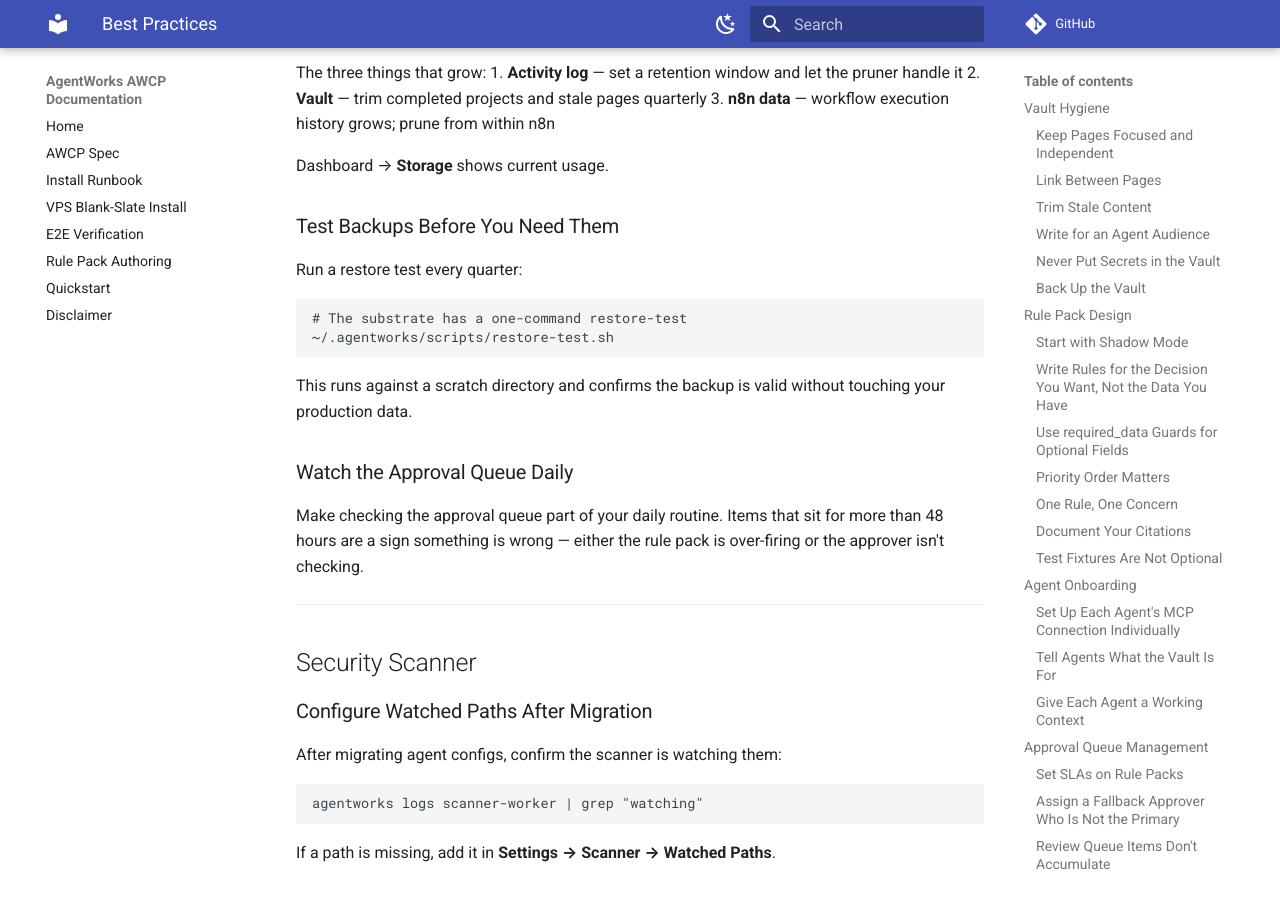
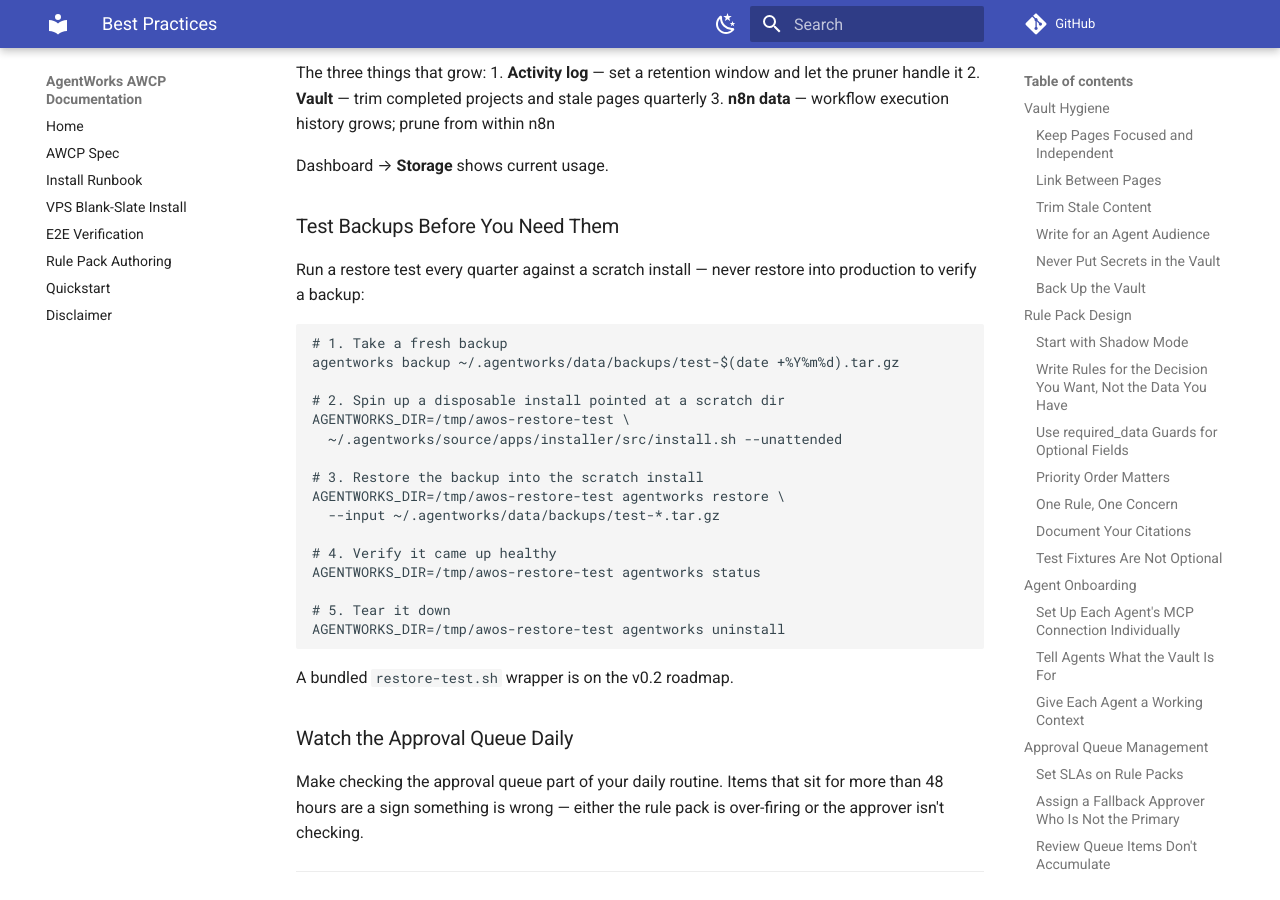
Before and after one commit to SGridworks/agentworks-os-vps, an MkDocs documentation site: the page built from docs/best-practices.md, in a window 1280 px wide and 900 px high, scrolled down 6528 px. Built offline with MkDocs 1.6.1 and Material for MkDocs 9.7.7, drawn with Linux system fonts in a browser that asks for light colours; comment, search, counter and statistics services are not loaded.

Commit message:
fix(v0.1.9): pre-release audit round 5 fixes
7 HIGH + 1 MEDIUM from the fifth pre-release pass against e7c0108.

- vault-graph admin BFF returns 200 with empty graph + a 'wire VAULT_ROOT
  to enable' notice on default install, instead of a confusing 500
  config_missing. Operators who want the Memory Vault Viewer wired add
  the bind mount + env vars themselves (documented).
- AI-AGENT-INSTALL-GUIDE.md vault layout: default is
  ~/.agentworks/data/vault/<tenant_id>/, not the legacy /Users/2agents/vault/wiki
  path the compose file never honored.
- install-runbook.md Step 7: n8n custom NODES are pre-loaded but starter
  WORKFLOWS are not auto-seeded. Documents the create-owner-then-seed
  flow with required N8N_ADMIN_EMAIL / N8N_ADMIN_PASSWORD env vars.
- workflows/02-outbound-dispatch.json: swap PolicyCheck outputs 1 and 2
  to match the node definition (outputs are [allow, block, review];
  workflow now correctly routes block -> Audit, review -> Route to Review).
- AI-AGENT-VAULT-HYGIENE.md §1.1: discover the tenant via /api/tenants
  (no tenant-bootstrap.json file ships in v0.1.9), and read the vault
  from the bind-mount path ~/.agentworks/data/vault.
- best-practices.md restore-test guidance: drops the bogus
  ~/.agentworks/scripts/restore-test.sh reference (no such script ships)
  and gives the explicit scratch-AGENTWORKS_DIR install + restore +
  verify + uninstall pattern that works today.
- smoke-test.sh adds an admin BFF check (/api/admin/vault-graph) so a
  500 response on first-run dashboard features fails the install gate.
- install.sh existing-install handoff runs 'update' (which is a no-op
  on same version) THEN 'restart' + smoke-test.sh, so a partial-failure
  retry actually re-runs the failure gate instead of returning early.

````diff
--- a/docs/best-practices.md
+++ b/docs/best-practices.md
@@ -263,14 +263,29 @@ Dashboard → **Storage** shows current usage.
 
 ### Test Backups Before You Need Them
 
-Run a restore test every quarter:
+Run a restore test every quarter against a scratch install — never restore
+into production to verify a backup:
 
 ```bash
-# The substrate has a one-command restore-test
-~/.agentworks/scripts/restore-test.sh
+# 1. Take a fresh backup
+agentworks backup ~/.agentworks/data/backups/test-$(date +%Y%m%d).tar.gz
+
+# 2. Spin up a disposable install pointed at a scratch dir
+AGENTWORKS_DIR=/tmp/awos-restore-test \
+  ~/.agentworks/source/apps/installer/src/install.sh --unattended
+
+# 3. Restore the backup into the scratch install
+AGENTWORKS_DIR=/tmp/awos-restore-test agentworks restore \
+  --input ~/.agentworks/data/backups/test-*.tar.gz
+
+# 4. Verify it came up healthy
+AGENTWORKS_DIR=/tmp/awos-restore-test agentworks status
+
+# 5. Tear it down
+AGENTWORKS_DIR=/tmp/awos-restore-test agentworks uninstall
 ```
 
-This runs against a scratch directory and confirms the backup is valid without touching your production data.
+A bundled `restore-test.sh` wrapper is on the v0.2 roadmap.
 
 ### Watch the Approval Queue Daily
 
````
Also changed, not shown: docs/AI-AGENT-INSTALL-GUIDE.md (+6 -2 lines), docs/AI-AGENT-VAULT-HYGIENE.md (+8 -3 lines), docs/install-runbook.md (+14 -3 lines), 4 other files.
